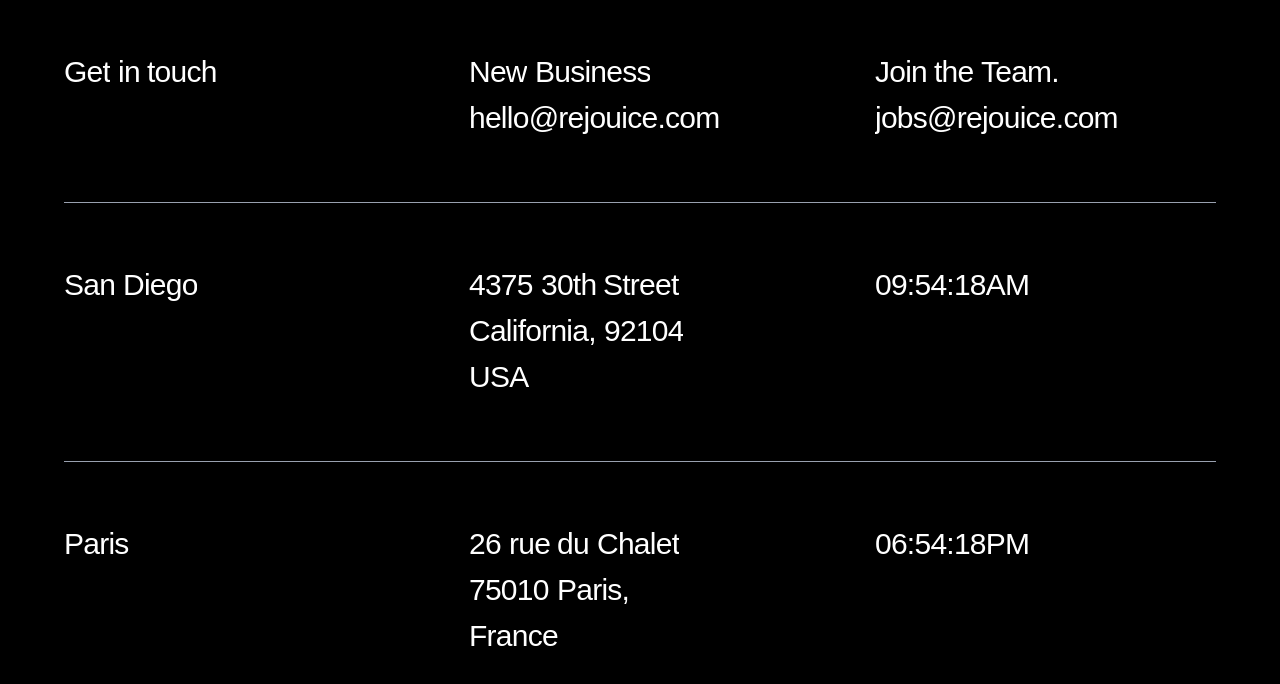
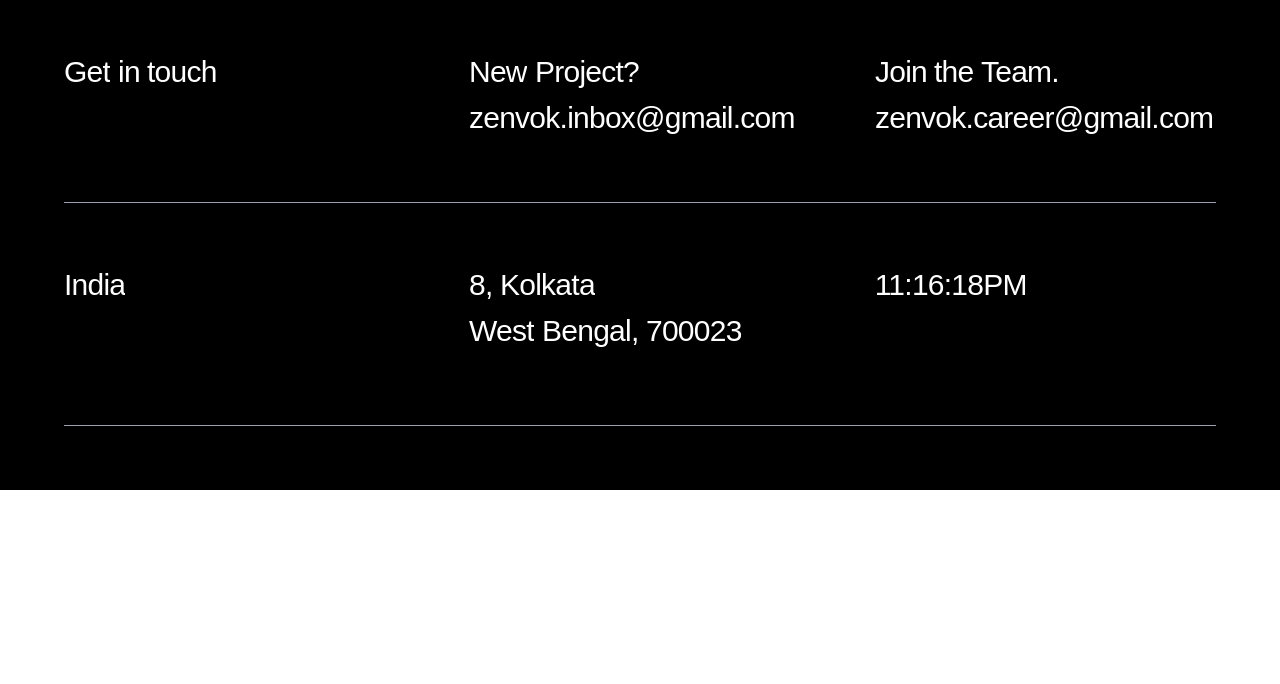
Before and after one commit to hussainxd01/zenvok, a Next.js app in the folder client/: page /contact in a window 1280 px wide. Shown: the part 810-1494 px from the top of the page. After the commit the page ends 1300 px from the top, so only its background shows below. Built offline with nearby package versions, Linux system fonts and the light colour scheme; a web font is replaced by a local one.

Commit message:
changes in services and others

```diff
--- a/client/src/app/about/page.jsx
+++ b/client/src/app/about/page.jsx
@@ -15,7 +15,7 @@
         <div className="max-w-[1400px] mx-auto px-12 w-full">
           <MaskedText
             text={
-              "We are a collective of seasoned creatives, strategists, growth marketers, and technologists, dedicated to transforming ambitious visions into high-performing brands."
+              "We are a collective of designers, developers, strategists, and storytellers, dedicated to building digital experiences that drive growth, scale seamlessly, and leave lasting impact."
             }
             className="font-light text-6xl text-left leading-[0.5] tracking-tighter"
             indent={5}
--- a/client/src/app/contact/page.jsx
+++ b/client/src/app/contact/page.jsx
@@ -14,7 +14,7 @@
         <div className="max-w-[1400px] mx-auto px-12 w-full">
           <MaskedText
             text={
-              "One Partnering with global brands, founders, startups, and VCs to deliver brands that drive profitable growth and lasting impact."
+              "Partnering with founders, startups, and brands to craft websites that scale, perform, and leave a lasting impact."
             }
             className="font-light text-6xl text-left leading-[0.5] tracking-tighter text-white"
             indent={5}
--- a/client/src/components/contact-section.jsx
+++ b/client/src/components/contact-section.jsx
@@ -177,6 +177,30 @@
 };
 
 export default function ContactSection() {
+  const [time, setTime] = useState("");
+
+  useEffect(() => {
+    const updateTime = () => {
+      const now = new Date();
+      // Convert to IST using locale string
+      const istTime = now
+        .toLocaleTimeString("en-US", {
+          timeZone: "Asia/Kolkata",
+          hour: "2-digit",
+          minute: "2-digit",
+          second: "2-digit",
+          hour12: true,
+        })
+        .replace(" ", "");
+      setTime(istTime);
+    };
+
+    updateTime(); // run once immediately
+    const interval = setInterval(updateTime, 1000);
+
+    return () => clearInterval(interval);
+  }, []);
+
   return (
     <div className="bg-black text-white py-16 px-16">
       <div className="w-full mx-auto">
@@ -191,12 +215,12 @@
           </div>
           <div>
             <MaskedText
-              text="New Business"
+              text="New Project?"
               className="text-2xl md:text-3xl font-light  tracking-tight mb-2"
               delay={0.2}
             />
             <MaskedText
-              text="hello@rejouice.com"
+              text="zenvok.inbox@gmail.com"
               className="text-2xl md:text-3xl font-light tracking-tight"
               delay={0.3}
             />
@@ -208,56 +232,50 @@
               delay={0.4}
             />
             <MaskedText
-              text="jobs@rejouice.com"
+              text="zenvok.career@gmail.com"
               className="text-2xl md:text-3xl font-light tracking-tight"
               delay={0.5}
             />
           </div>
         </div>
-
         {/* First HR */}
         <AnimatedHR delay={0.6} />
-
         {/* Second Row */}
         <div className="grid grid-cols-1 md:grid-cols-3 gap-8 md:gap-16 my-16">
           <div>
             <MaskedText
-              text="San Diego"
+              text="India"
               className="text-2xl md:text-3xl font-light tracking-tight"
               delay={0.7}
             />
           </div>
           <div>
             <MaskedText
-              text="4375 30th Street"
+              text="8, Kolkata"
               className="text-2xl md:text-3xl font-light tracking-tight mb-2"
               delay={0.8}
             />
             <MaskedText
-              text="California, 92104"
+              text="West Bengal, 700023"
               className="text-2xl md:text-3xl font-light tracking-tight mb-2"
               delay={0.9}
             />
             <MaskedText
-              text="USA"
+              text=""
               className="text-2xl md:text-3xl font-light tracking-tight"
               delay={1.0}
             />
           </div>
           <div>
-            <MaskedText
-              text="09:54:18AM"
-              className="text-2xl md:text-3xl font-light tracking-tight"
-              delay={1.1}
-            />
+            <span className="text-2xl md:text-3xl font-light tracking-tight">
+              {time}
+            </span>
           </div>
         </div>
 
-        {/* Second HR */}
         <AnimatedHR delay={1.2} />
-
         {/* Third Row */}
-        <div className="grid grid-cols-1 md:grid-cols-3 gap-8 md:gap-16 mt-16">
+        {/* <div className="grid grid-cols-1 md:grid-cols-3 gap-8 md:gap-16 mt-16">
           <div>
             <MaskedText
               text="Paris"
@@ -289,7 +307,7 @@
               delay={1.7}
             />
           </div>
-        </div>
+        </div> */}
       </div>
     </div>
   );
--- a/client/src/components/navbar.jsx
+++ b/client/src/components/navbar.jsx
@@ -243,10 +243,10 @@
           xmlns="http://www.w3.org/2000/svg"
           viewBox="0 0 20 20"
           fill="currentColor"
-          class="size-5"
+          className="size-5"
         >
           <path
-            fill-rule="evenodd"
+            fillRule="evenodd"
             d="M5.22 14.78a.75.75 0 0 0 1.06 0l7.22-7.22v5.69a.75.75 0 0 0 1.5 0v-7.5a.75.75 0 0 0-.75-.75h-7.5a.75.75 0 0 0 0 1.5h5.69l-7.22 7.22a.75.75 0 0 0 0 1.06Z"
             clipRule="evenodd"
           />
--- a/client/src/components/service.jsx
+++ b/client/src/components/service.jsx
@@ -213,48 +213,48 @@
 
   const capabilities = [
     {
-      category: "(01) Strategy",
+      category: "(01) Strategy & Design",
       items: [
-        "Brand Audit",
-        "Qualitative Research",
-        "Quantitative Research",
-        "Discovery Workshop",
-        "Competitive Analysis",
-        "Brand Storytelling",
-        "Positioning",
-        "Brand Architecture",
-        "Naming",
-        "Key Messaging",
-        "Voice & Tone",
-        "Content Strategy",
-        "Copywriting",
+        "Technical Consultation",
+        "Requirements Analysis",
+        "User Experience (UX) Design",
+        "User Interface (UI) Design",
+        "Wireframing & Prototyping",
+        "Information Architecture",
+        "Responsive Design",
+        "Design Systems",
+        "Technology Stack Selection",
+        "Project Planning & Scoping",
       ],
     },
     {
-      category: "(02) Design",
+      category: "(02) Development",
       items: [
-        "Brand Identity",
-        "Brand Guidelines & Design Systems",
-        "Art Direction",
-        "User Experience (UX)",
-        "User Interface (UI)",
-        "Wireframe & Prototyping",
-        "Product Design",
-        "Mobile App",
-        "Website, E-Commerce & App Design",
-        "Motion Design",
-        "CGI & 3D",
-        "Content Creation",
+        "Website Development",
+        "Blog & Content Platforms",
+        "E-Commerce Development",
+        "Web Application Development",
+        "Front-End Development",
+        "Back-End Development",
+        "API Development & Integration",
+        "Database Design",
+        "CMS Implementation",
+        "Payment Gateway Integration",
       ],
     },
     {
-      category: "(03) Development",
+      category: "(03) Optimization & Support",
       items: [
-        "Creative Development",
-        "Technical Architecture",
-        "Headless eCommerce",
-        "Front-End Development",
-        "Back-End Development",
+        "Performance Optimization",
+        "Search Engine Optimization (SEO)",
+        "Security Audits & Hardening",
+        "Analytics Implementation",
+        "Ongoing Maintenance",
+        "Bug Fixes & Updates",
+        "Speed Enhancement",
+        "Technical Support",
+        "Monitoring & Uptime",
+        "Feature Enhancements",
       ],
     },
   ];
```
